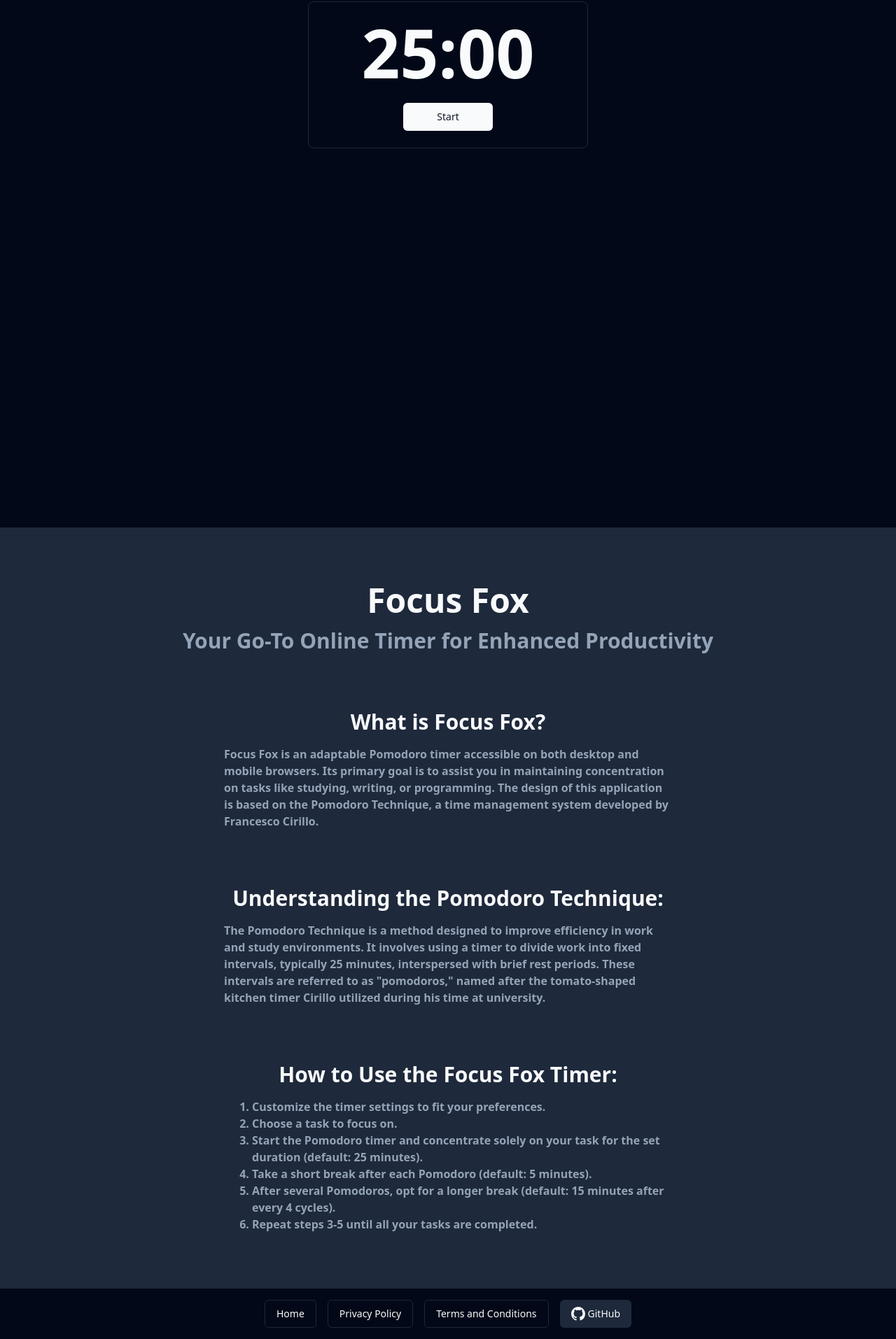
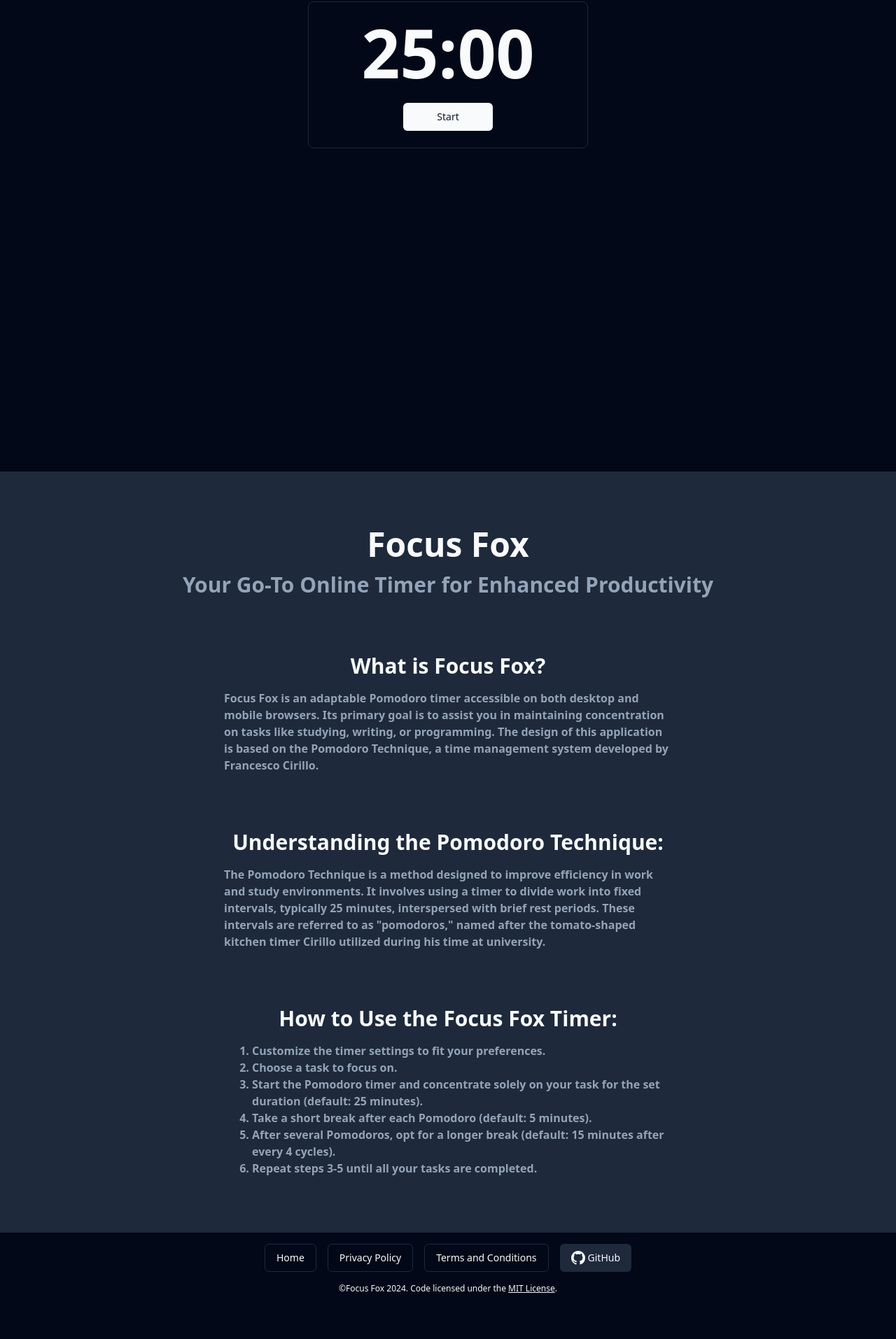
Before and after one commit to marinoffDev/Focus-Fox, a React (Vite) app: page / in a window 1280 px wide. Shown: the part 175-2089 px from the top of the page at 70% size. After the commit the page ends 2041 px from the top, so only its background shows below. Built offline with nearby package versions, Linux system fonts and the light colour scheme.

Commit message:
Update layout. Add onClick handlers for scrolling into view

```diff
--- a/src/App.jsx
+++ b/src/App.jsx
@@ -1,21 +1,31 @@
+import { useRef } from 'react';
 import Navbar from '@/components/Navbar.jsx'
 import Timer from '@/components/Timer.jsx';
 import Footer from '@/components/Footer.jsx'
 import HowToUse from '@/components/HowToUse.jsx';
 
 function App() {
+  const refs = {
+    navbar: useRef(),
+    howToUse: useRef()
+  };
+
+  const handleScrollToSection = (section) => {
+    refs[section]?.current?.scrollIntoView({ behavior: 'smooth' });
+  };
+
   return (
     <>
-      <Navbar />
+      <Navbar ref={refs.navbar} scrollToHowToUse={() => handleScrollToSection("howToUse")} />
       <main>
-        <section className='min-h-dvh'>
+        <section className='min-h-90svh'>
           <Timer />
         </section>
-        <section className='min-h-dvh bg-secondary'>
+        <section ref={refs.howToUse} className='min-h-90svh bg-secondary'>
           <HowToUse />
         </section>
       </main>
-      <Footer />
+      <Footer scrollToHome={() => handleScrollToSection("navbar")} />
     </>
   )
 }
--- a/src/components/Footer.jsx
+++ b/src/components/Footer.jsx
@@ -3,13 +3,11 @@
 
 const year = new Date().getFullYear();
 
-export default function Footer() {
+export default function Footer({scrollToHome}) {
   return (
     <>
       <footer className='relative mx-auto flex justify-center items-center space-x-4 m-4 max-w-2xl'>
-        <a href="/Focus-Fox/" target="_self">
-          <Button variant="outline">Home</Button>
-        </a>
+        <Button variant="outline" onClick={scrollToHome}>Home</Button>
         <Button variant="outline">Privacy Policy</Button>
         <Button variant="outline">Terms and Conditions</Button>
         <GitHubBtn variant="secondary" />
--- a/src/components/Navbar.jsx
+++ b/src/components/Navbar.jsx
@@ -1,3 +1,4 @@
+import { forwardRef } from 'react';
 import { Button } from "@/components/ui/button";
 import { ThemeProvider } from "@/components/ui/theme-provider"
 import { ModeToggle } from '@/components/ui/mode-toggle'
@@ -5,12 +6,12 @@
 import GitHubBtn from "@/components/ui/GitHubBtn";
 import Logo from "@/components/ui/Logo";
 
-export default function Navbar() {
+export default forwardRef(function Navbar({ scrollToHowToUse }, ref) {
   return (
     <>
-      <nav className='relative mx-auto flex justify-center items-center space-x-4 mt-4 max-w-2xl'>
+      <nav ref={ref} className='relative mx-auto flex justify-center items-center space-x-4 mt-4 max-w-2xl'>
         <Logo />
-        <Button variant="outline">How to use</Button>
+        <Button variant="outline" onClick={scrollToHowToUse}>How to use</Button>
         <GitHubBtn variant={"outline"} />
         <Button variant="secondary">Customize</Button>
         <ThemeProvider defaultTheme="dark" storageKey="vite-ui-theme">
@@ -20,4 +21,4 @@
       <Separator className='block m-auto mt-4 max-w-xl' />
     </>
   )
-}
+});
```
